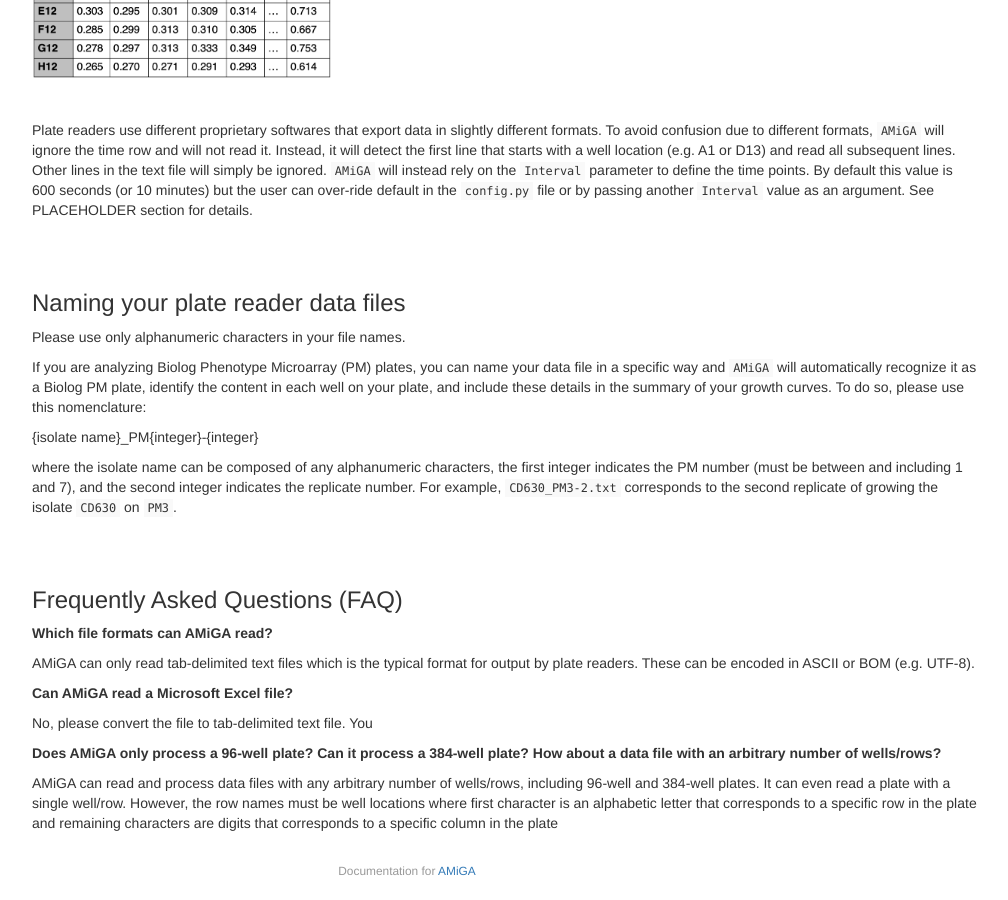
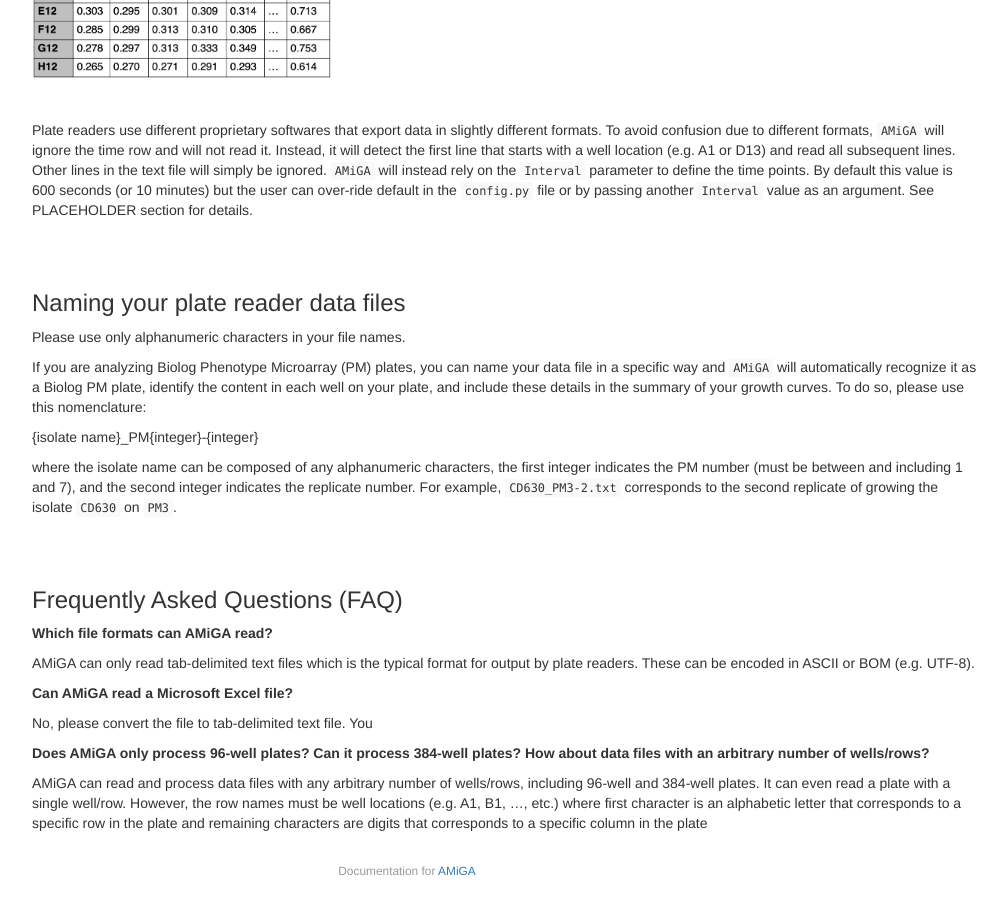
Before and after one commit to firasmidani/amiga, a Jekyll site: the page built from docs/_posts/2020-03-24-organization.md, in a window 1280 px wide and 900 px high, scrolled down 889 px. Shown: the whole window, without its empty margins (233-1241 px from the left). Built offline with Jekyll 4.4.1, drawn with Linux system fonts in a browser that asks for light colours; some of the changed text lies outside the part shown.

```diff
--- a/docs/_posts/2020-03-24-organization.md
+++ b/docs/_posts/2020-03-24-organization.md
@@ -60,6 +60,6 @@ __Can AMiGA read a Microsoft Excel file?__
 
 No, please convert the file to tab-delimited text file. You
 
-__Does AMiGA only process a 96-well plate? Can it process a 384-well plate? How about a data file with an arbitrary number of wells/rows?__
+__Does AMiGA only process 96-well plates? Can it process 384-well plates? How about data files with an arbitrary number of wells/rows?__
 
-AMiGA can read and process data files with any arbitrary number of wells/rows, including 96-well and 384-well plates. It can even read a plate with a single well/row. However, the row names must be well locations where first character is an alphabetic letter that corresponds to a specific row in the plate and remaining characters are digits that corresponds to a specific column in the plate
+AMiGA can read and process data files with any arbitrary number of wells/rows, including 96-well and 384-well plates. It can even read a plate with a single well/row. However, the row names must be well locations (e.g. A1, B1, ..., etc.) where first character is an alphabetic letter that corresponds to a specific row in the plate and remaining characters are digits that corresponds to a specific column in the plate
```
Also changed, not shown: other parts of docs/_posts/2020-03-24-organization.md (+1 -1 lines).
